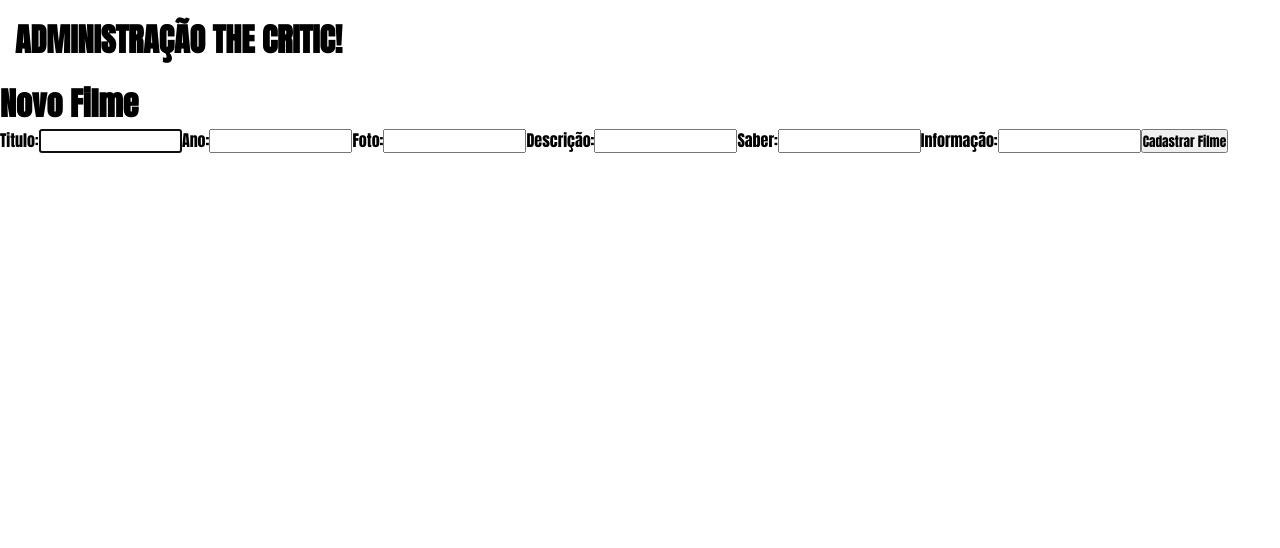
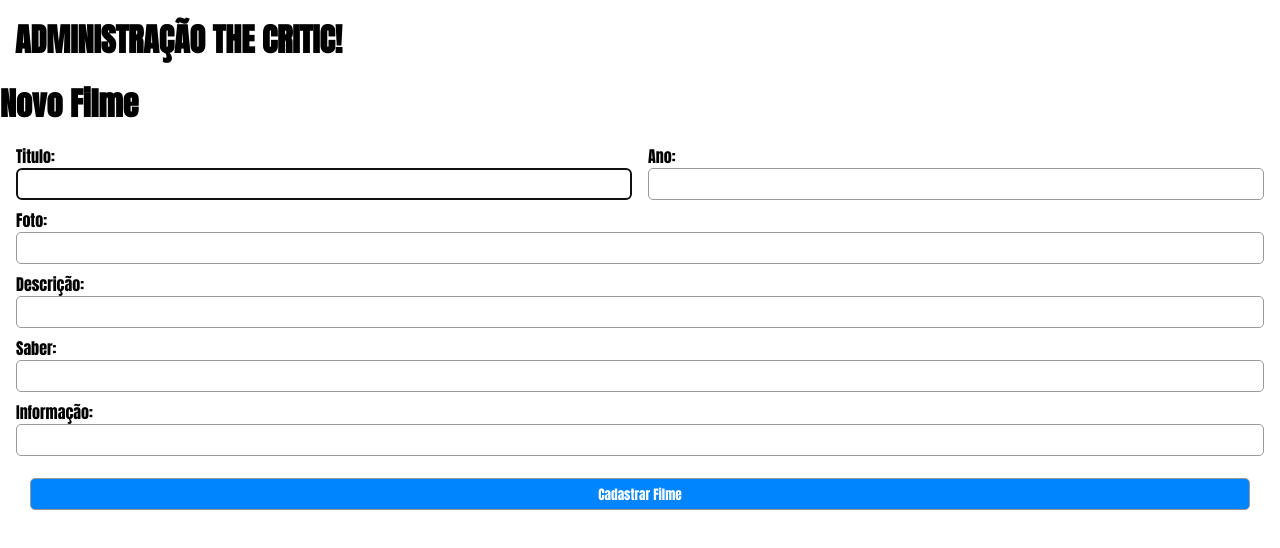
Before and after one commit to giovanavianaleite/learn-react, a React (Create React App) app: page /admin/cadastra-filme in a window 1280 px wide. Shown: the top 548 px of the page. Built offline with nearby package versions, Linux system fonts and the light colour scheme.

Commit message:
atualização 22-06

```diff
--- a/src/components/Admin.css
+++ b/src/components/Admin.css
@@ -44,10 +44,7 @@
     background-color: #0085FF;
     border-radius: 8px;
     border-color: #0085FF;
-}
-.botao:hover {
-    color: #0085FF;
-    background-color: white;
+    cursor: pointer;
 }
 
 .icones {
--- a/src/components/Admin.js
+++ b/src/components/Admin.js
@@ -32,8 +32,9 @@ const handleTrashClick = (productId) => {
   }
 
     return(
+        <>
+        <Link to={"/admin/cadastra-filme"}><button className="botao">Novo Filme</button></Link>
         <div className="listaAdmin">
-            <Link to={"/admin/cadastra-filme"}><button className="botao">Novo Filme</button></Link>
             {products &&
             products.map((product) => {
                 return (
@@ -56,6 +57,7 @@ const handleTrashClick = (productId) => {
             })
         }
     </div>
+    </>
     )
 }
 
--- /dev/null
+++ b/src/components/CadastraFilme.css
@@ -0,0 +1,31 @@
+/* .formTitulo, .formAno, .formFoto, .formDescricao, .formSaber, .formInformacao {
+    position: absolute;
+} */
+
+.formFilme {
+    display: flex;
+    flex-direction: column;
+    padding: 1rem;
+    row-gap: 0.5rem;
+}
+.campoFilme {
+    display: flex;
+    flex-direction: column;
+}
+.colunasFilme {
+    display: flex;
+    justify-content: space-between;
+    column-gap: 1rem;
+}
+.colunasFilme > div {
+    flex-grow: 1;
+}
+.formFilme input {
+    padding: 5px;
+    border-radius: 5px;
+    border: 1px solid #999;
+}
+
+.botao1 {
+
+}
--- a/src/components/CadastraFilme.js
+++ b/src/components/CadastraFilme.js
@@ -1,5 +1,6 @@
-import { useRef, useEffect} from 'react'
+import { useRef, useEffect } from 'react'
 import { useNavigate } from 'react-router-dom';
+import './CadastraFilme.css'
 
 
 const CadastraFilme = () => {
@@ -14,7 +15,7 @@ const CadastraFilme = () => {
 
   useEffect(() => {
     tituloRef.current.focus()
-  },[])
+  }, [])
 
   const handleSubmit = (event) => {
     event.preventDefault()
@@ -27,9 +28,9 @@ const CadastraFilme = () => {
     formData.append('informacao', event.target[5].value);
 
     fetch("http://localhost/lp2-back/api/product/create", {
-        method: 'POST',
-        body: formData,
-      })
+      method: 'POST',
+      body: formData,
+    })
       .then((response) => response.json())
       .then((data) => {
         tituloRef.current.value = ''
@@ -44,19 +45,21 @@ const CadastraFilme = () => {
   }
 
   return (
-    <>
-    <h1>Novo Filme</h1>
-    <form onSubmit={(event) => handleSubmit(event)}>
-      <label>Titulo:</label><input ref={tituloRef} type="text" name="titulo"/>
-      <label>Ano:</label><input ref={anoRef} type="text" name="ano"/>
-      <label>Foto:</label><input ref={fotoRef} type="text" name="foto"/>
-      <label>Descrição:</label><input ref={descricaoRef} type="text" name="descricao"/>
-      <label>Saber:</label><input ref={saberRef} type="text" name="saber"/>
-      <label>Informação:</label><input ref={informacaoRef} type="text" name="informacao"/>
+    <div className='tudinho'>
+      <h1>Novo Filme</h1>
+      <form className='formFilme' onSubmit={(event) => handleSubmit(event)}>
+        <div class="colunasFilme">
+          <div class="campoFilme"><label className='formTitulo'>Titulo:</label><input ref={tituloRef} type="text" name="titulo" /></div>
+          <div class="campoFilme"><label className='formAno'>Ano:</label><input ref={anoRef} type="text" name="ano" /></div>
+        </div>
+        <div class="campoFilme"><label className='formFoto'>Foto:</label><input ref={fotoRef} type="text" name="foto" /></div>
+        <div class="campoFilme"><label className='formDescricao'>Descrição:</label><input ref={descricaoRef} type="text" name="descricao" /></div>
+        <div class="campoFilme"><label className='formSaber'>Saber:</label><input ref={saberRef} type="text" name="saber" /></div>
+        <div class="campoFilme"><label className='formInformacao'>Informação:</label><input ref={informacaoRef} type="text" name="informacao" /></div>
 
-      <input type="submit" value="Cadastrar Filme" />
-    </form>
-    </>
+        <input style={{ cursor: 'pointer' }} type="submit" className='botao1' value="Cadastrar Filme" />
+      </form>
+    </div>
   )
 }
 
--- a/src/components/Filme.css
+++ b/src/components/Filme.css
@@ -1,7 +1,7 @@
 .fotoFilme {
     border-radius: 22px;
-    width: 239px;
-    height: 250px;
+    width: 195px;
+    height: 227px;
     margin: 20px 13px;
     padding:0px;
 }
--- a/src/components/Footer.css
+++ b/src/components/Footer.css
@@ -33,3 +33,7 @@ footer {
     height: 0px;
     left: 0px;
 }
+
+.link1, .link2 {
+    color: black;
+}
--- a/src/components/Footer.js
+++ b/src/components/Footer.js
@@ -1,5 +1,6 @@
 import './Footer.css'
 import {FaFacebook, FaInstagram} from 'react-icons/fa'
+import { Link } from 'react-router-dom'
 
 const Footer = () => {
   return (
@@ -8,15 +9,17 @@ const Footer = () => {
           <p>Siga-nos nas Redes Sociais:</p>
             <ul className='social_list'>
               <li>
+                <a className='link1' href='https://www.facebook.com/giovana.viana.9809'>
                 <FaFacebook />
+                </a>
               </li>
               <li>
+                <a className='link2' href='https://www.instagram.com/invites/contact/?i=qbknemhnt2bc&utm_content=2n2bczt' target={'_blank'}>
                 <FaInstagram />
+                </a>
               </li>
             </ul>
-          <div className='linha'>
-
-          </div>
+          <div className='linha' />
             <p className='direitos'>
               Direitos autorais Giovana Viana © Todos os direitos reservados.
             </p>
--- a/src/components/Nav.js
+++ b/src/components/Nav.js
@@ -4,7 +4,7 @@ function Nav() {
     return (
         <div className='nav'>
         <Link to="/">Filmes</Link>
-        <Link to="/sobre">O que é o The Critic!?</Link>
+        <Link to="/sobre">Sobre</Link>
        </div>
     )
 }
--- /dev/null
+++ b/src/pages/Sobre.css
@@ -0,0 +1,16 @@
+.tituloSobre {
+    margin: 15px 15px;
+    padding: 5px;
+    font-size: 20px;
+}
+
+.linhaVertical1 {
+    border-left: solid #EDAF0F 5px;
+    margin: 15px 15px;
+}
+
+.paragrafo1, .paragrafo2 {
+    font-family: 'Inter', sans-serif;
+    font-size: 15px;
+    margin: 15px 15px;
+}
--- a/src/pages/Sobre.js
+++ b/src/pages/Sobre.js
@@ -1,16 +1,25 @@
+import './Sobre.css'
+
 function Sobre() {
     return (
     <>
-    <h1>Nossa página: </h1>
-        <p>
+    <div className="linhaVertical1">
+    <h1 className='tituloSobre'>NOSSA PÁGINA: </h1>
+    </div>
+        <p className='paragrafo1'>
             O The Critic é um site voltado para filmes criado na aula de projeto integrador do curso de informática para
             internet do ifsp onde estamos buscando criar um site usando React, afim de meios de conclusão do curso para apresentação
             do site.
         </p>
-        <p>
+        <p className='paragrafo2'>
             O site tem finalidade de trazer informações sobre os filmes do momemto para mais entendimento do usuário sobre
             a ficha técnica do filme desejado. Buscamos trazer a melhor experiência para o usuário para que seja um site
-            informativo e de fácil entendimento.
+            informativo e de fácil entendimento. Escolhi esse tema pois me interesso muito por filmes e sempre procuro ir ao cinema
+            ou assistir e maratonar filmes em casa com minha familia, e as vezes vemos um filme pela capa e não sabemos deduzir se é um bom filme
+            para assistir e nisso quando você pesquisa na internet acaba até levando spoilers, por isso esse site só trás dados
+            básicos como a sinopse, o elenco, o enredo, para que com essas informações saibamos mais sobre como é o filme
+            e o mais importante, sem levar spoilers, pois esse site apenas trás informações suficientes para te fazer se interesar
+            ou não para ver o filme.
         </p>
     </>
     )
```
Lines whose indentation alone changed are shown as unchanged.
